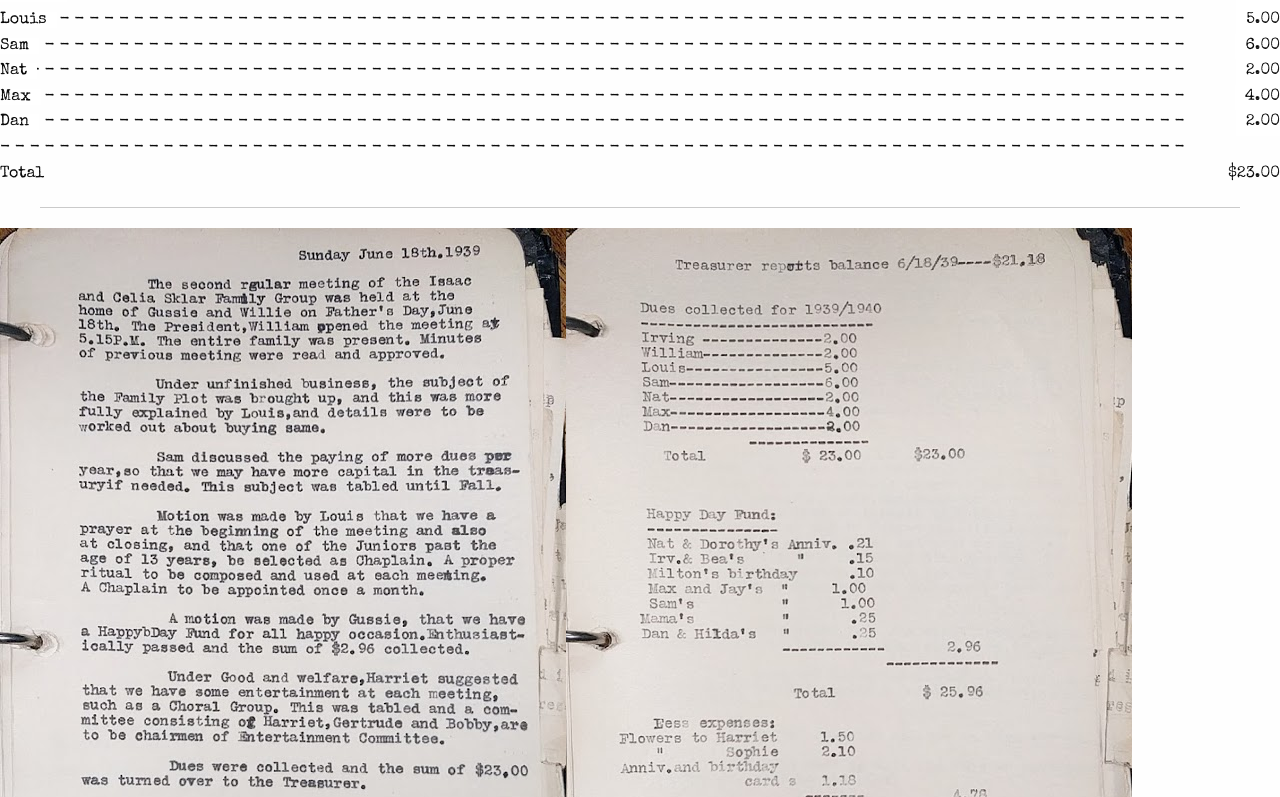
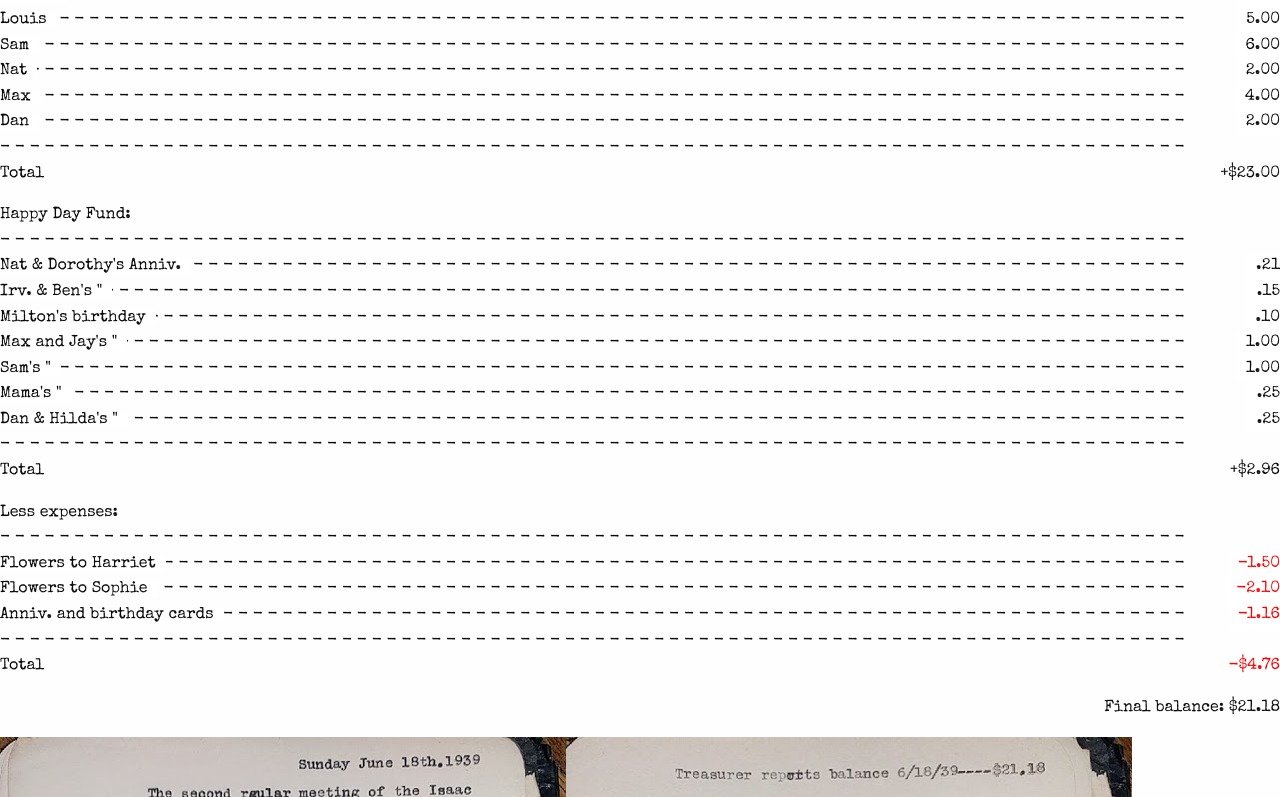
Before and after one commit to dabutvin/familygroup, a React app: page / in a window 1280 px wide. Shown: the part 4903-5700 px from the top of the page. Built offline with nearby package versions, Linux system fonts and the light colour scheme.

Commit message:
show expenses vs deposits

```diff
--- a/index.html
+++ b/index.html
@@ -63,6 +63,9 @@
       "- - - - - - - - - - - - - - - - - - - - "
     }
 
+    .record-expense {
+      color: red;
+    }
   </style>
 </head>
 <body>
--- a/src/book.jsx
+++ b/src/book.jsx
@@ -32,16 +32,26 @@ class Book extends React.Component {
 					    										return (
 						    										<li>
 						    											<span>{recordkey}</span>
-						    											<span>{record.data[recordkey]}</span>
+						    											{record.isexpense &&
+						    												<span className="record-expense">{record.data[recordkey]}</span>
+						    											}
+						    											{!record.isexpense &&
+						    												<span>{record.data[recordkey]}</span>
+						    											}
 						    										</li>
 						    									)
 						    								})}
 						    							</ul>
-						    							<p className="record-total">Total <span className="float-right">{record.total}</span></p>
-					    								<hr />
+						    							{record.isexpense &&
+						    								<p className="record-total">Total <span className="record-expense float-right">-{record.total}</span></p>
+						    							}
+						    							{!record.isexpense &&
+						    								<p className="record-total">Total <span className="float-right">+{record.total}</span></p>
+						    							}
 					    							</div>
 				    							)
 			    							})}
+			    							<p className="text-right">Final balance: {Data.balances[page.date].finalbalance}</p>
 			    						</div>
 			    					</div>
 		    					</div>
--- a/src/data.jsx
+++ b/src/data.jsx
@@ -38,8 +38,32 @@ export default {
 						"Dan": "2.00"
 					},
 					"total": "$23.00"
+				},
+				{
+					"title": "Happy Day Fund:",
+					"data": {
+						"Nat & Dorothy's Anniv.": ".21",
+						"Irv. & Ben's     \" ": ".15",
+						"Milton's birthday": ".10",
+						"Max and Jay's     \" ": "1.00",
+						"Sam's             \" ": "1.00",
+						"Mama's            \" ": ".25",
+						"Dan & Hilda's     \" ": ".25"
+					},
+					"total": "$2.96"
+				},
+				{
+					"title": "Less expenses:",
+					"data": {
+						"Flowers to Harriet": "-1.50",
+						"Flowers to Sophie": "-2.10",
+						"Anniv. and birthday cards": "-1.16"
+					},
+					"total": "$4.76",
+					"isexpense": true
 				}
-			]
+			],
+			"finalbalance": "$21.18"
 		}
 	}
 }
```
